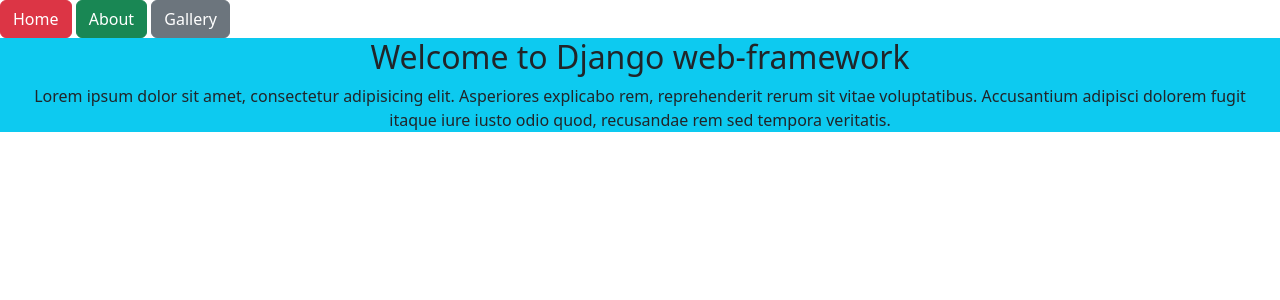
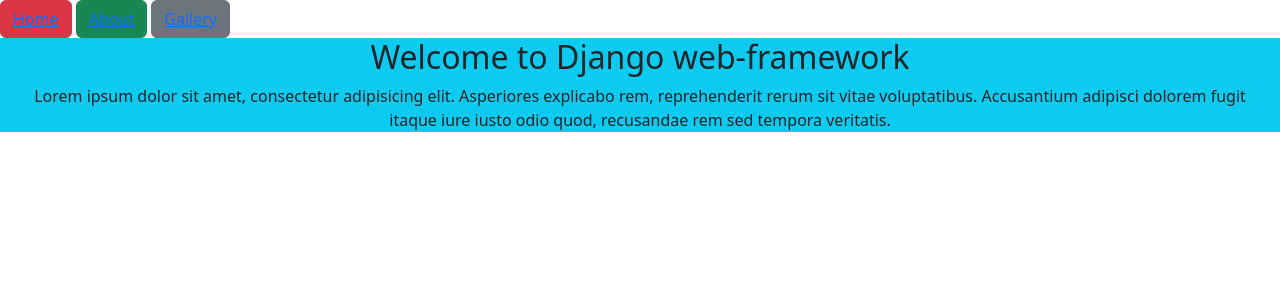
Before and after one commit to Epaphrus/HpDjangoProject, a Django app: page / in a window 1280 px wide. Shown: the top 300 px of the page. Run offline with Django 4.2, Linux system fonts and the light colour scheme; some libraries are stand-ins or nearby versions.

Commit message:
linked the buttons

```diff
--- a/templates/index.html
+++ b/templates/index.html
@@ -10,9 +10,9 @@
     <title>HOME</title>
 </head>
 <body>
-<button type="button" class="btn btn-danger">Home</button>
-<button type="button" class="btn btn-success">About</button>
-<button type="button" class="btn btn-secondary">Gallery</button>
+<button type="button" class="btn btn-danger"><a href="index.html">Home</a></button>
+<button type="button" class="btn btn-success"><a href="about.html">About</a></button>
+<button type="button" class="btn btn-secondary"><a href="gallery.html">Gallery</a></button>
 <div class="container-fluid bg-info text-center">
     <h2>Welcome to Django web-framework</h2>
     <p>
```
